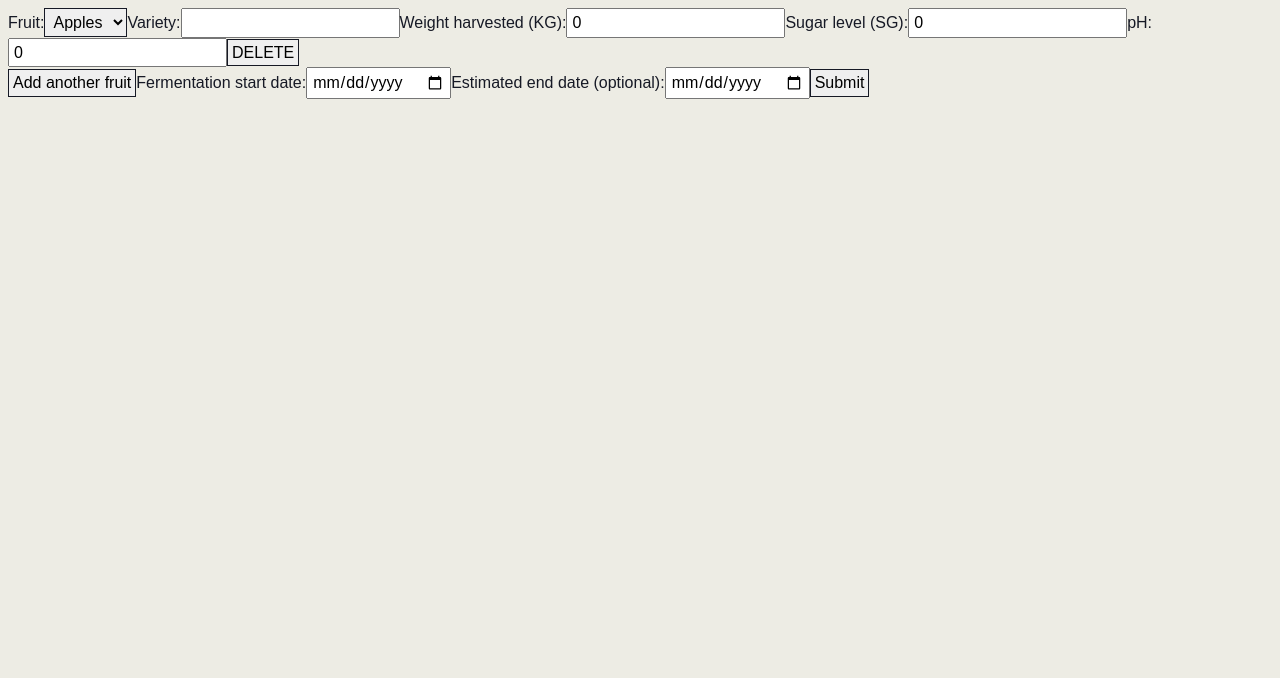
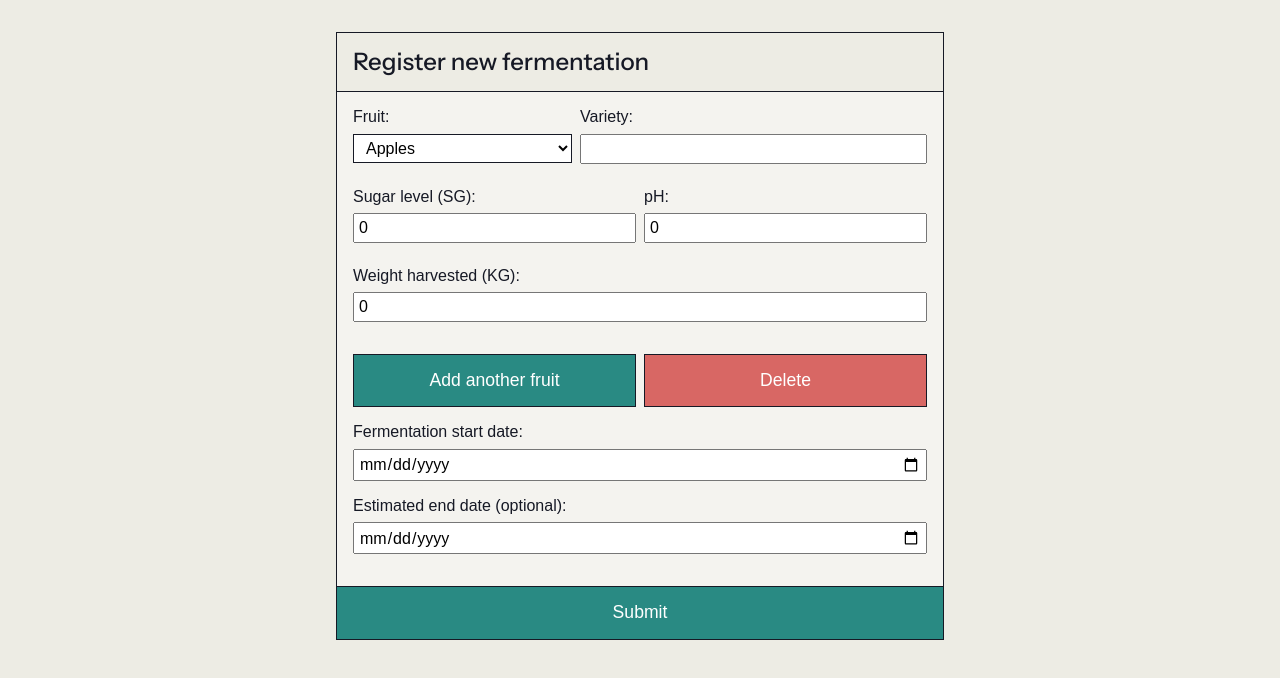
Before and after one commit to jl-stephenson/production-tracker, a React (Vite) app: page /tanks in a window 1280 px wide. Shown: the top 678 px of the page. Built offline with nearby package versions, Linux system fonts and the light colour scheme; a web font is replaced by a local one.

Commit message:
refactor: new ferment form with validation

```diff
--- /dev/null
+++ b/src/features/fermentations/pages/NewFermentationPage/index.module.css
@@ -0,0 +1,105 @@
+.container {
+  max-width: 38rem;
+  margin: 2rem auto;
+  border: 1px solid var(--color-dark);
+}
+
+.formHeader {
+  width: 100%;
+  border-bottom: 1px solid var(--color-dark);
+  background-color: var(--color-light);
+  padding: 1rem;
+  margin: 0;
+}
+
+.form label {
+  display: flex;
+  flex-direction: column;
+  gap: 0.5rem;
+  margin-bottom: 1rem;
+}
+
+.fruitSection {
+  background-color: var(--color-light-glare);
+}
+
+.fruitFields {
+  display: grid;
+  gap: 0.5rem;
+  padding: 1rem;
+}
+
+.fieldsFlex {
+  display: flex;
+  justify-content: space-between;
+  gap: 0.5rem;
+}
+
+.fieldsFlex > * {
+  flex-grow: 1;
+}
+
+.fruitButtons {
+  margin-top: auto;
+  display: flex;
+  gap: 0.5rem;
+  padding-inline: 1rem;
+}
+
+.fruitButtons button {
+  padding: 1rem 1.5rem;
+  width: 50%;
+  color: white;
+  font-size: 1.1rem;
+  border: 0;
+  border: 1px solid var(--color-dark);
+  cursor: pointer;
+}
+
+.fruitButtons button:focus {
+  outline: 2px solid var(--color-dark);
+  outline-offset: 2px;
+}
+
+.deleteButton {
+  background-color: var(--color-secondary);
+}
+
+.deleteButton:hover {
+  background-color: var(--color-secondary-shade);
+}
+
+.addButton {
+  background-color: var(--color-primary);
+}
+
+.addButton:hover {
+  background-color: var(--color-primary-shade);
+}
+
+.dateFields {
+    background-color: var(--color-light-glare);
+    padding: 1rem;
+}
+
+.submitButton {
+    margin-top: auto;
+    padding: 1rem 1.5rem;
+    width: 100%;
+    justify-self: center;
+    background-color: var(--color-primary);
+    color: white;
+    font-size: 1.1rem;
+    border: 0;
+    border-top: 1px solid var(--color-dark);
+    cursor: pointer;
+  }
+
+  .submitButton:hover {
+    background-color: var(--color-primary-shade);
+  }
+
+  .submitButton:focus {
+    outline: 2px solid var(--color-dark);
+    outline-offset: 2px;
+  }
--- a/src/features/fermentations/pages/NewFermentationPage/index.tsx
+++ b/src/features/fermentations/pages/NewFermentationPage/index.tsx
@@ -1,9 +1,10 @@
-import { useForm, useFieldArray } from "react-hook-form";
+import { useForm, useFieldArray, SubmitHandler } from "react-hook-form";
 import { zodResolver } from "@hookform/resolvers/zod";
 import {
   NewFermentationFormValues,
   newFermentationSchema,
 } from "@/features/fermentations/utils/schema";
+import styles from "./index.module.css";
 
 export function NewFermentationForm() {
   const {
@@ -17,6 +18,8 @@ export function NewFermentationForm() {
       fruits: [
         { fruit: "Apples", variety: "", weight: 0, sugarLevel: 0, pH: 0 },
       ],
+      startDate: new Date(),
+      estimatedEndDate: undefined,
     },
   });
   const { fields, append, remove } = useFieldArray({
@@ -24,10 +27,28 @@ export function NewFermentationForm() {
     name: "fruits",
   });
 
+  const onSubmit: SubmitHandler<NewFermentationFormValues> = async (
+    data,
+    errors
+  ) => {
+    await new Promise((resolve) => setTimeout(resolve, 1000));
+    console.log(data);
+    console.log("Errors:", errors);
+  };
+
+  //   const formState = useFormState({ control });
+  //   console.log("Current form state:", formState);
+
   return (
-    <form onSubmit={handleSubmit((data) => console.log(data))}>
+    <div className={styles.container}>
+      <div className={styles.formHeader}>
+        <h2>Register new fermentation</h2>
+      </div>
+      <form className={styles.form} onSubmit={handleSubmit(onSubmit)}>
         {fields.map((item, index) => (
-        <section key={item.id}>
+          <section key={item.id} className={styles.fruitSection}>
+            <div className={styles.fruitFields}>
+              <div className={styles.fieldsFlex}>
                 <label>
                   Fruit:
                   <select {...register(`fruits.${index}.fruit` as const)}>
@@ -45,18 +66,8 @@ export function NewFermentationForm() {
                     <span>{errors.fruits?.[index]?.variety?.message}</span>
                   )}
                 </label>
-          <label>
-            Weight harvested (KG):
-            <input
-              type="number"
-              {...register(`fruits.${index}.weight` as const, {
-                valueAsNumber: true,
-              })}
-            />
-              {errors.fruits?.[index]?.weight && (
-              <span>{errors.fruits?.[index]?.weight?.message}</span>
-            )}
-          </label>
+              </div>
+              <div className={styles.fieldsFlex}>
                 <label>
                   Sugar level (SG):
                   <input
@@ -81,12 +92,23 @@ export function NewFermentationForm() {
                     <span>{errors.fruits?.[index]?.pH?.message}</span>
                   )}
                 </label>
-          <button type="button" onClick={() => remove(index)}>
-            DELETE
-          </button>
-        </section>
-      ))}
+              </div>
+              <label>
+                Weight harvested (KG):
+                <input
+                  type="number"
+                  {...register(`fruits.${index}.weight` as const, {
+                    valueAsNumber: true,
+                  })}
+                />
+                {errors.fruits?.[index]?.weight && (
+                  <span>{errors.fruits?.[index]?.weight?.message}</span>
+                )}
+              </label>
+            </div>
+            <div className={styles.fruitButtons}>
               <button
+                className={styles.addButton}
                 type="button"
                 onClick={() =>
                   append({
@@ -100,18 +122,41 @@ export function NewFermentationForm() {
               >
                 Add another fruit
               </button>
+              <button
+                className={styles.deleteButton}
+                type="button"
+                onClick={() => remove(index)}
+              >
+                Delete
+              </button>
+            </div>
+          </section>
+        ))}
+        <div className={styles.dateFields}>
           <label>
             Fermentation start date:
-        <input type="date" {...register("startDate")} />
-        {errors.startDate && (
-            <span>{errors.startDate.message}</span>
-        )}
+            <input
+              type="date"
+              {...register("startDate", {
+                valueAsDate: true,
+              })}
+            />
+            {errors.startDate && <span>{errors.startDate.message}</span>}
           </label>
           <label>
             Estimated end date (optional):
-        <input type="date" {...register("estimatedEndDate")} />
+            <input
+              type="date"
+              {...register("estimatedEndDate", {
+                setValueAs: (val) => (val === "" ? undefined : new Date(val)),
+              })}
+            />
           </label>
-      <button type="submit">Submit</button>
+        </div>
+        <button className={styles.submitButton} type="submit">
+          Submit
+        </button>
       </form>
+    </div>
   );
 }
--- a/src/features/fermentations/utils/schema.ts
+++ b/src/features/fermentations/utils/schema.ts
@@ -11,7 +11,8 @@ const fruitSchema = z.object({
 export const newFermentationSchema = z.object({
   fruits: z.array(fruitSchema).min(1, "At least one fruit is required"),
   startDate: z.date(),
-  estimatedEndDate: z.date().optional(),
+  estimatedEndDate:
+    z.date().optional(),
 });
 
 export type NewFermentationFormValues = z.infer<typeof newFermentationSchema>;
--- a/src/features/tanks/components/TankForm/index.module.css
+++ b/src/features/tanks/components/TankForm/index.module.css
@@ -43,8 +43,6 @@
 
 .select {
   flex-grow: 1;
-  background-color: white;
-  padding-inline: 0.5rem;
 }
 
 .formFooter {
--- a/src/index.css
+++ b/src/index.css
@@ -148,6 +148,11 @@ select {
   padding: 0.25rem;
 }
 
+select {
+  background-color: white;
+  padding-inline: 0.5rem;
+}
+
 h1,
 h2,
 h3,
```
Also changed, not shown: src/features/fermentations/components/NewFermentationForm/index.tsx (added). Lines whose indentation alone changed are shown as unchanged.
